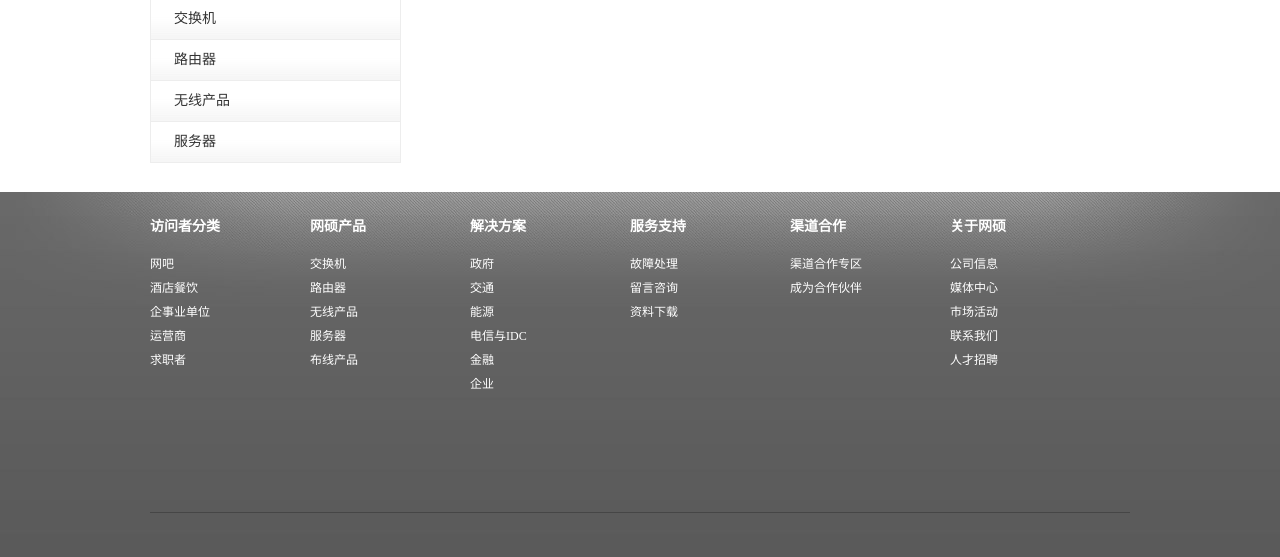
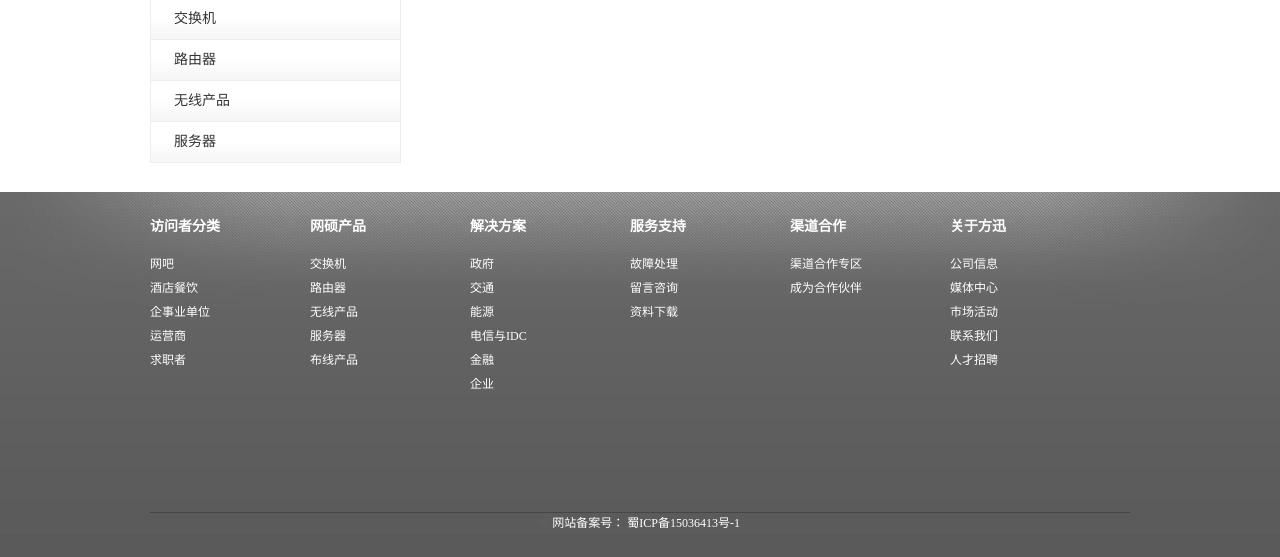
Before and after one commit to z402168122/cdfxkj, a Django app: template mysite/templates/list.html in a window 1280 px wide. Shown: the part 496-1053 px from the top of the page. Run offline with Django 3.2, Linux system fonts and the light colour scheme; the template is opened without the code that fills it, so the values that code supplies are empty.

Commit message:
no message

```diff
--- a/mysite/mysite/settings_dev.py
+++ b/mysite/mysite/settings_dev.py
@@ -23,7 +23,7 @@
 SECRET_KEY = 'u4pwczz&50m4v(e+zl6kz@o-f2e8$g@pto#e2^8o@oq+)-qvt8'
 
 # SECURITY WARNING: don't run with debug turned on in production!
-DEBUG = False
+DEBUG = True
 
 ALLOWED_HOSTS = ['127.0.0.1', 'localhost', 'cdfxkj.cn', 'www.cdfxkj.cn']
 
--- a/mysite/templates/_abouts_sidebar.html
+++ b/mysite/templates/_abouts_sidebar.html
@@ -2,13 +2,13 @@
 
 <div class="sideBar">
     <div class="sideBarTop">
-      <h3>关于网硕</h3>
+      <h3>关于方迅</h3>
       <h4></h4>
     </div>
     <div class="sideBarMenu">
       <ul>
         <li>
-          <a href="javascript:void(0)" title="公司介绍">公司介绍</a>
+
 
           {% for r in abouts %}
             <dl class=" collapse in">
@@ -19,7 +19,7 @@
 
         </li>
         <li>
-          <a href="javascript:void(0)" title="新闻动态">新闻动态</a>
+
           {% for r in news %}
             <dl class=" collapse in">
               <dd> <a href="{{ r.get_url }}" title="">{{ r.title }}</a></dd>
--- a/mysite/templates/_nav.html
+++ b/mysite/templates/_nav.html
@@ -127,8 +127,8 @@
                 </div>
             </div>
         </li>
-        <!-- 关于网硕 -->
-        <li><a href="/abouts/1">关于网硕</a>
+        <!-- 关于方迅 -->
+        <li><a href="/abouts/1">关于方迅</a>
             <div class="Drop D_about nav_sve">
                 <div class="nav_sub">
                     <ul>
--- a/mysite/templates/_solutions_sidebar.html
+++ b/mysite/templates/_solutions_sidebar.html
@@ -8,7 +8,7 @@
     <div class="sideBarMenu">
       <ul>
         <li>
-          <a href="javascript:void(0)" title="下载中心">下载中心</a>
+
 
           {% for r in abouts %}
             <dl class=" collapse in">
@@ -19,7 +19,7 @@
 
         </li>
         <li>
-          <a href="javascript:void(0)" title="售后服务">售后服务</a>
+
           {% for r in news %}
             <dl class=" collapse in">
               <dd> <a href="{{ r.get_url }}" title="">{{ r.title }}</a></dd>
--- a/mysite/templates/_supports_sidebar.html
+++ b/mysite/templates/_supports_sidebar.html
@@ -8,7 +8,7 @@
     <div class="sideBarMenu">
       <ul>
         <li>
-          <a href="javascript:void(0)" title="下载中心">下载中心</a>
+
 
           {% for r in abouts %}
             <dl class=" collapse in">
@@ -19,7 +19,7 @@
 
         </li>
         <li>
-          <a href="javascript:void(0)" title="售后服务">售后服务</a>
+
           {% for r in news %}
             <dl class=" collapse in">
               <dd> <a href="{{ r.get_url }}" title="">{{ r.title }}</a></dd>
--- a/mysite/templates/base.html
+++ b/mysite/templates/base.html
@@ -80,7 +80,7 @@
                         <dd><a href="/Partners/Notice.aspx?nodecode=101005002001" title="成为合作伙伴">成为合作伙伴</a></dd>
                     </dl>
                     <dl>
-                        <dt title="关于ZNV"><a href="/About/Info.aspx?nodecode=101006001001" title="关于网硕">关于网硕</a></dt>
+                        <dt title="关于ZNV"><a href="/About/Info.aspx?nodecode=101006001001" title="关于方迅">关于方迅</a></dt>
                         <dd><a href="/About/Info.aspx?nodecode=101006001001" title="公司信息">公司信息</a></dd>
                         <dd><a href="/About/News.aspx?NodeCode=101006002" title="媒体中心">媒体中心</a></dd>
                         <dd><a href="/About/Market.aspx?nodecode=101006003001" title="市场活动">市场活动</a></dd>
@@ -91,6 +91,10 @@
                 <div class="copy wa">
 
                 </div>
+				<div style="text-align: center;">
+					<span>&copy; <a target="_blank" href="#">网站备案号： 蜀ICP备15036413号-1 </a></span>
+				</div>
+
             </div>
         </div>
         <script type="text/javascript">
```
Also changed, not shown: mysite/static/upload/20160427000037_3.png (added), mysite/static/upload/20160427000114_62.png (added).
